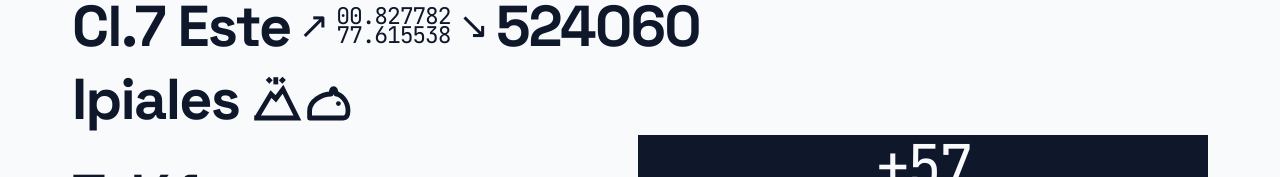
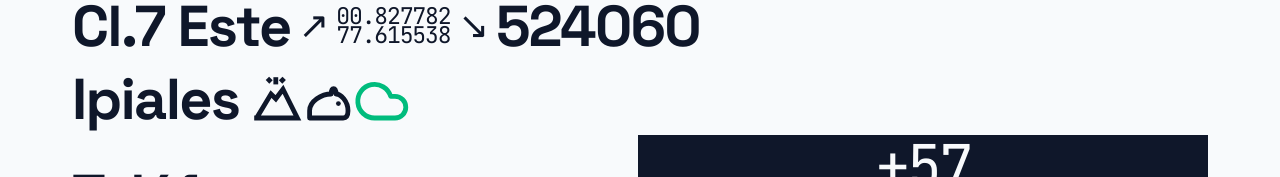
Before and after one commit to buildroot-tech/front-buildroot, a Next.js app: page / in a window 1280 px wide. Shown: the part 5070-5247 px from the top of the page. Built offline with nearby package versions, Linux system fonts and the light colour scheme.

Commit message:
feat(footer): append an emerald green cloud icon after the cuy

```diff
--- a/components/layout/Footer.tsx
+++ b/components/layout/Footer.tsx
@@ -206,6 +206,9 @@ export function Footer(): React.ReactElement {
                   {/* Minimalist eye */}
                   <circle cx="16" cy="14" r="1" fill="currentColor" stroke="none" />
                 </svg>
+                <svg viewBox="0 0 24 24" fill="none" stroke="currentColor" strokeWidth="2" strokeLinecap="round" strokeLinejoin="round" className="text-emerald-500 shrink-0 w-[clamp(2.5rem,4.5vw,6rem)] h-[clamp(2.5rem,4.5vw,6rem)] translate-y-1 md:translate-y-2 ml-[-1vw]">
+                  <path d="M17.5 20H9a7 7 0 1 1 6.71-9h1.79a4.5 4.5 0 1 1 0 9Z"/>
+                </svg>
               </div>
 
               {/* Row 2: Phone */}
```
